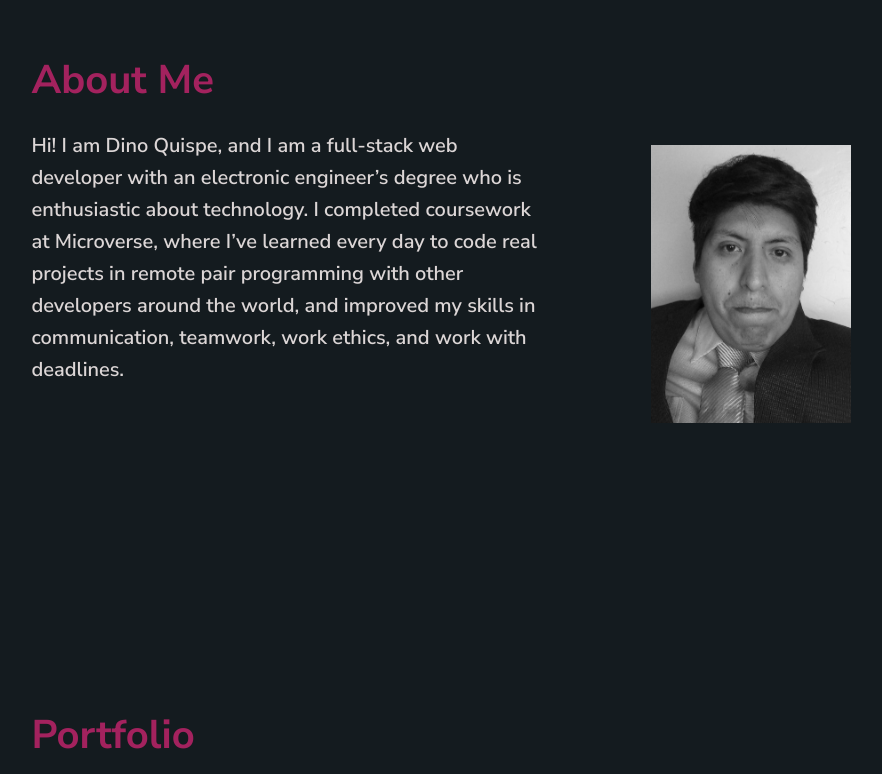
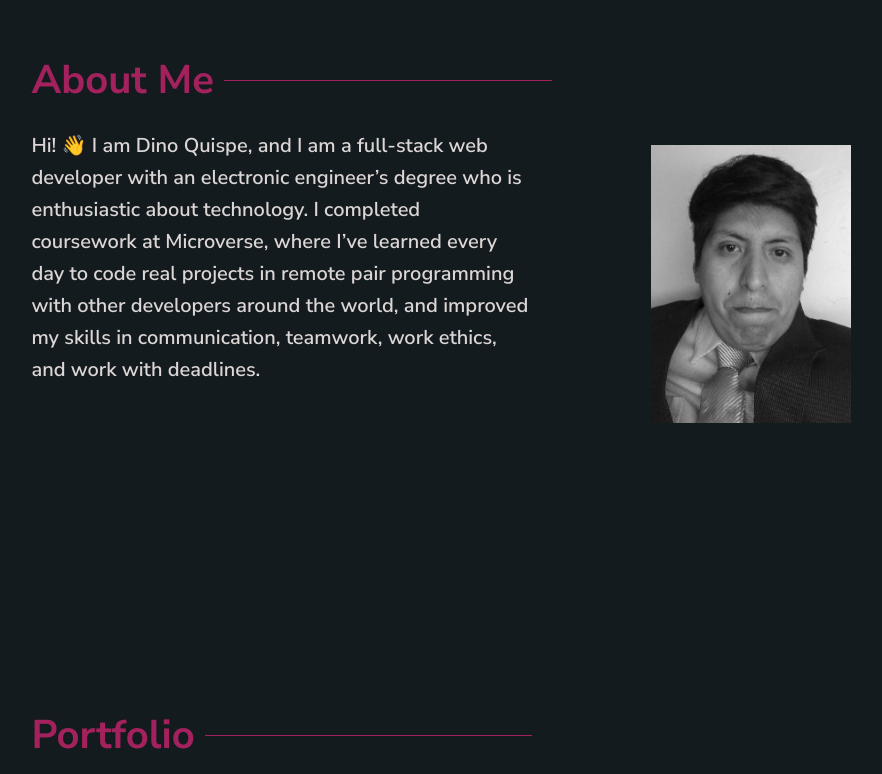
Before and after one commit to dqarias/Portfolio, a React (Create React App) app: page / in a window 1280 px wide. Shown: the part 840-1614 px from the top of the page, without its empty margins (199-1081 px from the left). Built offline with nearby package versions, Linux system fonts and the light colour scheme.

Commit message:
Add animation on the whole page

```diff
--- a/src/components/About.js
+++ b/src/components/About.js
@@ -1,31 +1,75 @@
 import React from 'react';
+import { motion } from 'framer-motion';
 import dino from '../assets/img/dino1.jpeg';
 
+const imageAnimate = {
+  offscreen: { x: -100, opacity: 0 },
+  onscreen: {
+    x: 0,
+    opacity: 1,
+    rotate: [0, 10, 0],
+    transition: {
+      type: 'spring',
+      bounce: 0.4,
+      duration: 1,
+    },
+  },
+
+};
+
+const textAnimate = {
+  offscreen: { y: 100, opacity: 0 },
+  onscreen: {
+    y: 0,
+    opacity: 1,
+    transition: {
+      type: 'spring',
+      bounce: 0.4,
+      duration: 1,
+    },
+  },
+
+};
+
 const About = () => (
-  <div className="about">
-    <h2 className="about__info-title">About Me</h2>
+  <motion.div
+    className="about"
+    initial="offscreen"
+    whileInView="onscreen"
+    viewport={{ once: false, amount: 0.5 }}
+    transition={{ staggerChildren: 0.5 }}
+  >
+    <div className="about__tl">
+      <motion.h2
+        className="about__info-title"
+        variants={textAnimate}
+      >
+        About Me
+      </motion.h2>
+      <span className="about__info-line" />
+    </div>
+
     <div className="about__info">
       <div className="about__info-desc">
-        <p>
-          Hi! I am Dino Quispe, and I am a full-stack web developer with an electronic
+        <motion.p
+          variants={textAnimate}
+        >
+          Hi! 👋 I am Dino Quispe, and I am a full-stack web developer with an electronic
           engineer’s degree who is enthusiastic about technology. I completed coursework
           at Microverse, where I’ve learned every day to code real projects in remote
           pair programming with other developers around the world, and improved my
           skills in communication, teamwork, work ethics, and work with deadlines.
-        </p>
+        </motion.p>
         <br />
-        {/*  <p>
-          I enjoyed automating processes and developing improvement projects to facilitate the
-          work of machine operators in an industrial environment, and I got curious about
-          how software development, machine learning, and artificial intelligence are changing
-          the world and now I am focused on mastering web development and my next goals are build
-          applications using machine learning to help people with disabilities, save animals
-          and protect the environment that are my main reasons toward software developer.
-        </p> */}
       </div>
-      <img className="about__img" src={dino} alt="dino" />
+      <motion.img
+        className="about__img"
+        variants={imageAnimate}
+        src={dino}
+        alt="dino"
+      />
     </div>
-  </div>
+  </motion.div>
 );
 
 export default About;
--- a/src/components/Contact.js
+++ b/src/components/Contact.js
@@ -1,14 +1,43 @@
 import React from 'react';
 import { useForm, ValidationError } from '@formspree/react';
 import { MdLocationOn, MdSmartphone, MdEmail } from 'react-icons/md';
+import { motion } from 'framer-motion';
+
+const textAnimate = {
+  offscreen: { y: 100, opacity: 0 },
+  onscreen: {
+    y: 0,
+    opacity: 1,
+    transition: {
+      type: 'spring',
+      bounce: 0.4,
+      duration: 0.5,
+    },
+  },
+
+};
 
 const Contact = () => {
   const [state, handleSubmit] = useForm('mgedpkaq');
 
   return (
-    <section className="contact" id="contact-me">
-      <div className="contact__send-message">
-        <h3 className="contact__title">Send me a Message</h3>
+    <motion.section
+      className="contact"
+      id="contact-me"
+      initial="offscreen"
+      whileInView="onscreen"
+      viewport={{ once: false, amount: 0.5 }}
+      transition={{ staggerChildren: 0.5 }}
+    >
+      <div
+        className="contact__send-message"
+      >
+        <motion.h3
+          className="contact__title"
+          variants={textAnimate}
+        >
+          Send me a Message
+        </motion.h3>
         {state && state.succeeded ? (
           <h2 className="contact__send-message-succeed">Your Message has been sent successfully!</h2>
         )
@@ -65,8 +94,15 @@ const Contact = () => {
             </form>
           )}
       </div>
-      <div className="contact__get-info">
-        <h3 className="contact__title">Get in touch</h3>
+      <div
+        className="contact__get-info"
+      >
+        <motion.h3
+          className="contact__title"
+          variants={textAnimate}
+        >
+          Get in touch
+        </motion.h3>
         <p className="contact__info">
           If you have an application you are interested
           in developing, a feature that you need built
@@ -91,7 +127,7 @@ const Contact = () => {
           </p>
         </div>
       </div>
-    </section>
+    </motion.section>
   );
 };
 
--- a/src/components/Header.js
+++ b/src/components/Header.js
@@ -30,8 +30,17 @@ const Header = () => {
 
   return (
     <>
-      <nav className="navigation">
-        <img className="navigation__img" src={logow} alt="logo" />
+      <motion.nav
+        className="navigation"
+        initial={{ y: -250 }}
+        animate={{ y: -10 }}
+        transition={{ delay: 0.2, type: 'spring', stiffness: 120 }}
+      >
+        <motion.img
+          className="navigation__img"
+          src={logow}
+          alt="logo"
+        />
         <ul className="navigation__menu">
           <NavLink to="/about">
             <li className="navigation__link">About</li>
@@ -143,7 +152,7 @@ const Header = () => {
               )
           }
         </div>
-      </nav>
+      </motion.nav>
 
     </>
 
--- a/src/components/Hero.js
+++ b/src/components/Hero.js
@@ -1,8 +1,14 @@
 import React from 'react';
 import TypeWriterEffect from 'react-typewriter-effect';
+import { motion } from 'framer-motion';
 
 const Hero = () => (
-  <section className="hero">
+  <motion.section
+    className="hero"
+    initial={{ opacity: 0 }}
+    animate={{ opacity: 1 }}
+    transition={{ delay: 0.5, duration: 0.5 }}
+  >
     <h2 className="hero__title-1">Hi, my name is</h2>
     <h2 className="hero__title-2">Dino Quispe</h2>
     <div className="hero__title-3">
@@ -51,7 +57,7 @@ const Hero = () => (
       hestiate to contact me.
     </p>
     <button className="btn" type="button">LET’S CONNECT</button>
-  </section>
+  </motion.section>
 );
 
 export default Hero;
--- a/src/components/Portfolio.js
+++ b/src/components/Portfolio.js
@@ -2,8 +2,23 @@ import React from 'react';
 import Slider from 'react-slick';
 import 'slick-carousel/slick/slick.css';
 import 'slick-carousel/slick/slick-theme.css';
+import { motion } from 'framer-motion';
 import projects from '../data/projects';
 import Project from './Project';
+
+const textAnimate = {
+  offscreen: { y: 100, opacity: 0 },
+  onscreen: {
+    y: 0,
+    opacity: 1,
+    transition: {
+      type: 'spring',
+      bounce: 0.4,
+      duration: 0.5,
+    },
+  },
+
+};
 
 const Portfolio = () => {
   const settings = {
@@ -37,8 +52,23 @@ const Portfolio = () => {
     ],
   };
   return (
-    <div className="portfolio">
-      <h2 className="portfolio__title">Portfolio</h2>
+    <motion.div
+      className="portfolio"
+      initial="offscreen"
+      whileInView="onscreen"
+      viewport={{ once: false, amount: 0.5 }}
+      transition={{ staggerChildren: 0.5 }}
+    >
+      <div className="portfolio__tl">
+        <motion.h2
+          className="portfolio__title"
+          variants={textAnimate}
+        >
+          Portfolio
+        </motion.h2>
+        <span className="portfolio__line" />
+      </div>
+
       <Slider {...settings}>
         {projects.map((project) => (
           <Project
@@ -52,7 +82,7 @@ const Portfolio = () => {
           />
         ))}
       </Slider>
-    </div>
+    </motion.div>
   );
 };
 
--- a/src/scss/layout/_about.scss
+++ b/src/scss/layout/_about.scss
@@ -11,15 +11,33 @@
     padding-top: 10rem;
   }
 
+  &__tl {
+    display: flex;
+    align-items: center;
+  }
+
   &__info {
     display: flex;
     flex-direction: column;
     align-items: flex-start;
+    gap: 2rem;
 
     &-title {
       font-size: 2.4rem;
       font-weight: 700;
       color: $secondary-color-dark;
+    }
+
+    &-line {
+      width: 60%;
+      height: 1px;
+      background-color: $secondary-color-dark;
+      margin-left: 1rem;
+
+      @include for-tablet-portrait-up {
+        height: 1px;
+        width: 40%;
+      }
     }
 
     &-desc {
--- a/src/scss/layout/_header.scss
+++ b/src/scss/layout/_header.scss
@@ -1,7 +1,6 @@
 .navigation {
   display: flex;
   background-color: $primary-color-dark;
-  display: flex;
   justify-content: space-between;
   align-items: center;
   padding: 2% 4%;
@@ -42,18 +41,18 @@
       display: none;
     }
 
-    &-div{
-      position:absolute;
+    &-div {
+      position: absolute;
       top: 0;
       left: 0;
-      min-width:100vw;
-      min-height:100vh;
+      min-width: 100vw;
+      min-height: 100vh;
       background-color: #141b1ffa;
-      color:$white-color-dark;
+      color: $white-color-dark;
       z-index: -1;
     }
 
-    &-menu{
+    &-menu {
       padding-top: 8rem;
       display: flex;
       flex-direction: column;
@@ -61,19 +60,17 @@
       justify-content: center;
       gap: 4rem;
 
-      &-img{
+      &-img {
         width: 4rem;
       }
 
-      &-link{
+      &-link {
         color: $white-color-dark;
-    font-family: $font-titles;
-    font-size: 2rem;
-    font-weight: 700;
+        font-family: $font-titles;
+        font-size: 2rem;
+        font-weight: 700;
       }
     }
-
-
   }
 
   &__link {
@@ -84,7 +81,7 @@
   }
 }
 
-.btn-icon{
+.btn-icon {
   font-size: 4rem;
   color: $white-color-dark;
   background-color: transparent;
--- a/src/scss/layout/_portfolio.scss
+++ b/src/scss/layout/_portfolio.scss
@@ -2,13 +2,19 @@
   background-color: $primary-color-dark;
   min-height: calc(100vh - 7.5rem);
   padding-top: 3rem;
+
+  &__tl {
+    display: flex;
+    align-items: center;
+    padding-bottom: 3.6rem;
+  }
 
   &__title {
     font-family: $font-titles;
     font-size: 2.4rem;
     font-weight: 700;
     color: $secondary-color-dark;
-    padding-bottom: 2rem;
+
 
     @include for-tablet-portrait-up {
       font-size: 3rem;
@@ -18,6 +24,19 @@
       font-size: 4rem;
     }
   }
+
+  &__line {
+    width: 60%;
+    height: 1px;
+    background-color: $secondary-color-dark;
+    margin-left: 1rem;
+
+    @include for-tablet-portrait-up {
+      height: 1px;
+      width: 40%;
+    }
+  }
+
 
   &__card {
     background-color: #2b2b2b;
```
Also changed, not shown: src/scss/components/_btn.scss (line endings or trailing spaces).
